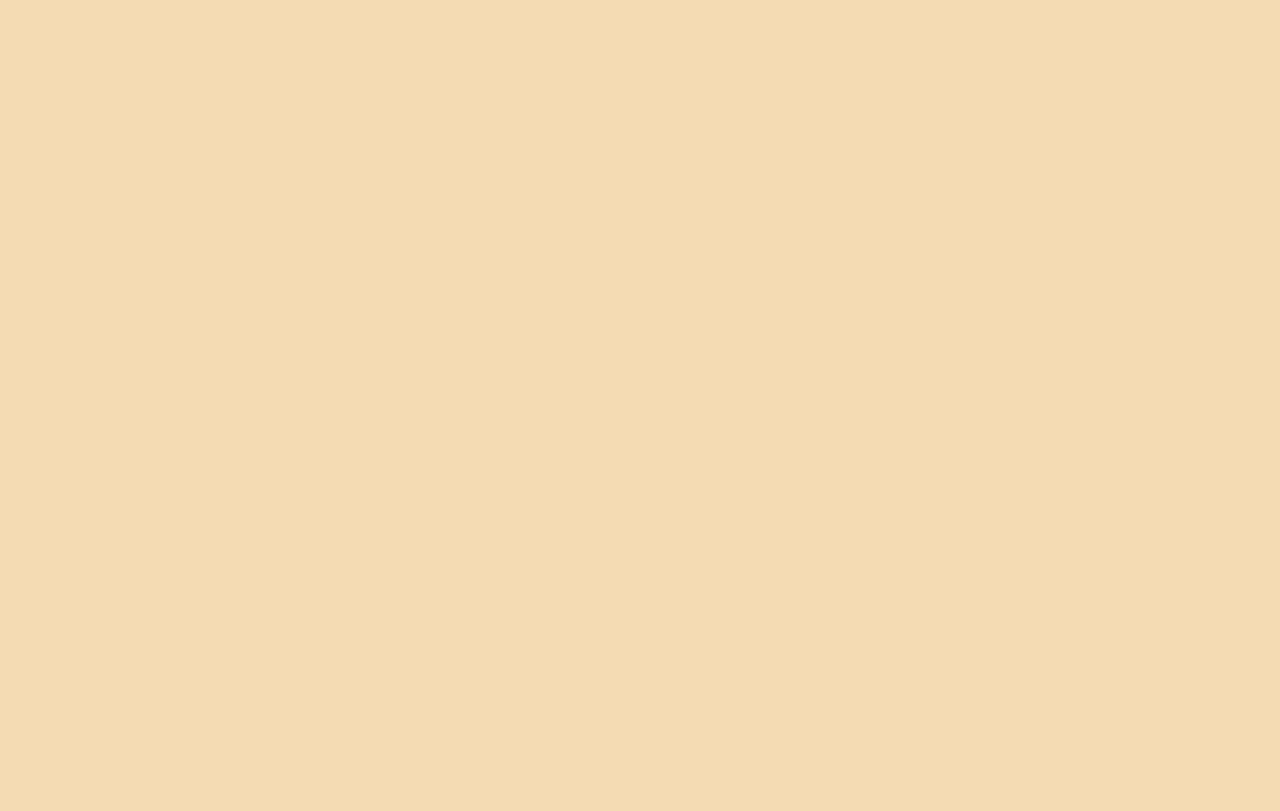
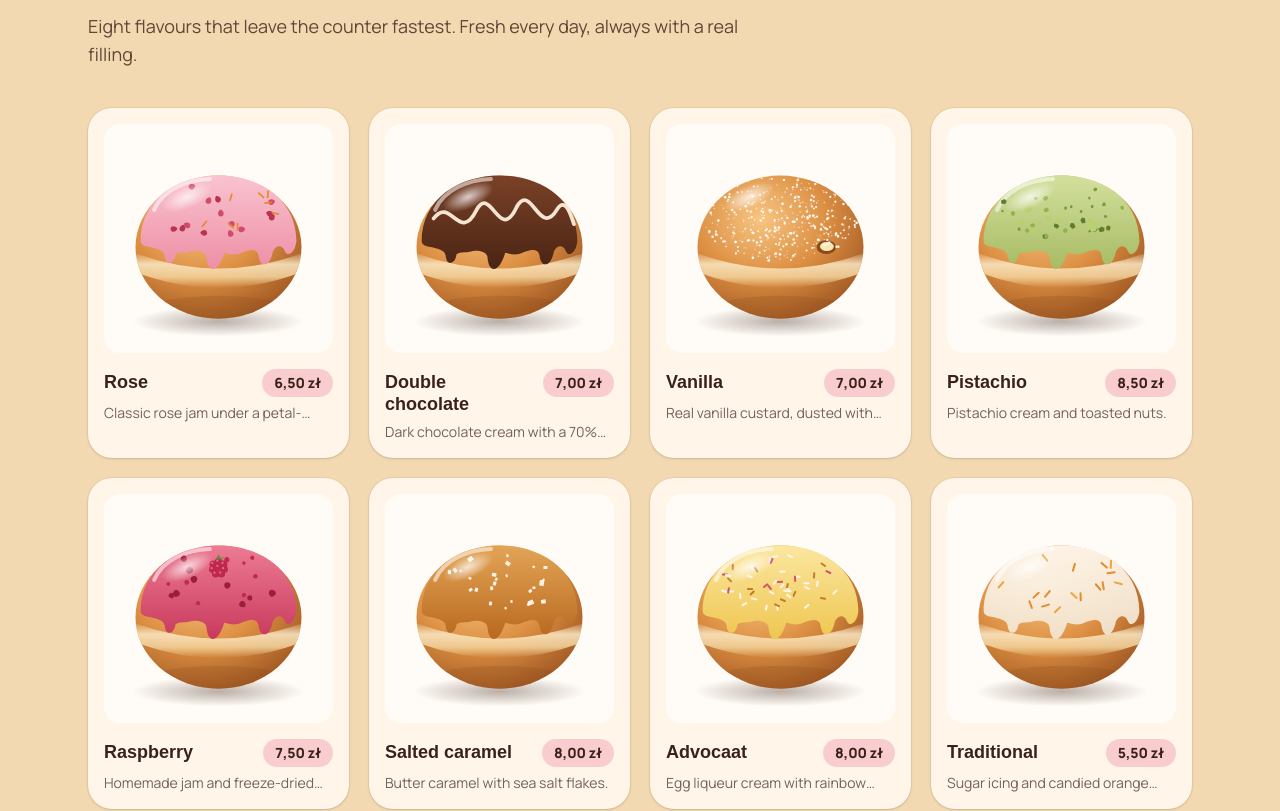
Before and after one commit to Naykamayashi/paczkarnia-zlota, a Next.js app: page /en in a window 1280 px wide. Shown: the part 882-1693 px from the top of the page. Built offline with nearby package versions, Linux system fonts and the light colour scheme; a web font is replaced by a local one.

Commit message:
Add doughnut menu with data in data/donuts.ts

```diff
--- a/app/[lang]/page.tsx
+++ b/app/[lang]/page.tsx
@@ -3,6 +3,7 @@ import { hasLocale } from "@/i18n/config";
 import { getDictionary } from "@/i18n";
 import Header from "@/components/Header";
 import Hero from "@/components/Hero";
+import Menu from "@/components/Menu";
 
 export default async function Home({ params }: PageProps<"/[lang]">) {
   const { lang } = await params;
@@ -14,7 +15,7 @@ export default async function Home({ params }: PageProps<"/[lang]">) {
       <Header lang={lang} nav={dict.nav} />
       <main id="top">
         <Hero t={dict.hero} />
-        <div className="h-[200vh] bg-dough" />
+        <Menu lang={lang} t={dict.menu} />
       </main>
     </>
   );
--- /dev/null
+++ b/components/Menu.tsx
@@ -0,0 +1,50 @@
+import Image from "next/image";
+import type { Locale } from "@/i18n/config";
+import type { Dictionary } from "@/i18n/dictionaries/pl";
+import { donuts } from "@/data/donuts";
+
+// Цены всегда в польском формате («6,50 zł»): пекарня в Варшаве, платят в злотых.
+const price = new Intl.NumberFormat("pl-PL", { style: "currency", currency: "PLN" });
+
+export default function Menu({ lang, t }: { lang: Locale; t: Dictionary["menu"] }) {
+  return (
+    <section id="menu" className="bg-dough py-16 sm:py-24">
+      <div className="mx-auto max-w-6xl px-4 sm:px-6">
+        <div className="max-w-2xl">
+          <h2 className="font-display text-3xl font-extrabold sm:text-5xl">{t.title}</h2>
+          <p className="mt-4 text-lg text-chocolate/80">{t.subtitle}</p>
+        </div>
+
+        <ul className="mt-10 grid grid-cols-1 gap-5 min-[480px]:grid-cols-2 lg:grid-cols-4">
+          {donuts.map((d) => (
+            <li
+              key={d.id}
+              className="group flex flex-col rounded-3xl bg-cream p-4 shadow-sm ring-1 ring-chocolate/5 transition hover:-translate-y-1 hover:shadow-xl hover:shadow-caramel/15"
+            >
+              <div className="relative aspect-square overflow-hidden rounded-2xl bg-white/60">
+                <Image
+                  src={d.image}
+                  alt={d.name[lang]}
+                  fill
+                  sizes="(min-width: 1024px) 25vw, (min-width: 480px) 50vw, 100vw"
+                  className="object-cover transition duration-500 group-hover:scale-105"
+                />
+              </div>
+              <div className="mt-4 flex items-baseline justify-between gap-3">
+                <h3 className="font-display text-lg font-bold leading-tight">{d.name[lang]}</h3>
+                <p className="shrink-0 rounded-full bg-glaze/50 px-3 py-1 text-sm font-extrabold">
+                  {price.format(d.price)}
+                </p>
+              </div>
+              <p className="mt-1.5 line-clamp-1 text-sm text-chocolate/70" title={d.desc[lang]}>
+                {d.desc[lang]}
+              </p>
+            </li>
+          ))}
+        </ul>
+
+        <p className="mt-8 text-center text-sm text-chocolate/70">{t.note}</p>
+      </div>
+    </section>
+  );
+}
--- /dev/null
+++ b/data/donuts.ts
@@ -0,0 +1,102 @@
+import type { Locale } from "@/i18n/config";
+
+export type Donut = {
+  id: string;
+  /** Путь к картинке в /public. Чтобы поставить фото — замените на '/images/paczek-roza.webp'. */
+  image: string;
+  /** Цена за штуку в злотых */
+  price: number;
+  name: Record<Locale, string>;
+  desc: Record<Locale, string>;
+};
+
+export const donuts: Donut[] = [
+  {
+    id: "roza",
+    image: "/images/paczek-roza.svg",
+    price: 6.5,
+    name: { pl: "Z różą", uk: "З трояндою", en: "Rose" },
+    desc: {
+      pl: "Klasyczna konfitura różana i lukier z płatkami.",
+      uk: "Класичне трояндове варення і глазур з пелюстками.",
+      en: "Classic rose jam under a petal-dusted glaze.",
+    },
+  },
+  {
+    id: "czekolada",
+    image: "/images/paczek-czekolada.svg",
+    price: 7,
+    name: { pl: "Podwójna czekolada", uk: "Подвійний шоколад", en: "Double chocolate" },
+    desc: {
+      pl: "Krem z ciemnej czekolady i polewa 70%.",
+      uk: "Крем з чорного шоколаду і глазур 70%.",
+      en: "Dark chocolate cream with a 70% cocoa glaze.",
+    },
+  },
+  {
+    id: "wanilia",
+    image: "/images/paczek-wanilia.svg",
+    price: 7,
+    name: { pl: "Waniliowy", uk: "Ванільний", en: "Vanilla" },
+    desc: {
+      pl: "Budyń z prawdziwej wanilii, cukier puder.",
+      uk: "Заварний крем зі справжньою ваніллю, цукрова пудра.",
+      en: "Real vanilla custard, dusted with icing sugar.",
+    },
+  },
+  {
+    id: "pistacja",
+    image: "/images/paczek-pistacja.svg",
+    price: 8.5,
+    name: { pl: "Pistacjowy", uk: "Фісташковий", en: "Pistachio" },
+    desc: {
+      pl: "Krem pistacjowy i prażone orzechy.",
+      uk: "Фісташковий крем і підсмажені горіхи.",
+      en: "Pistachio cream and toasted nuts.",
+    },
+  },
+  {
+    id: "malina",
+    image: "/images/paczek-malina.svg",
+    price: 7.5,
+    name: { pl: "Malinowy", uk: "Малиновий", en: "Raspberry" },
+    desc: {
+      pl: "Domowa konfitura i liofilizowane maliny.",
+      uk: "Домашнє варення і сушена малина.",
+      en: "Homemade jam and freeze-dried raspberries.",
+    },
+  },
+  {
+    id: "karmel",
+    image: "/images/paczek-karmel.svg",
+    price: 8,
+    name: { pl: "Słony karmel", uk: "Солона карамель", en: "Salted caramel" },
+    desc: {
+      pl: "Karmel na maśle i płatki soli morskiej.",
+      uk: "Карамель на вершковому маслі та пластівці морської солі.",
+      en: "Butter caramel with sea salt flakes.",
+    },
+  },
+  {
+    id: "adwokat",
+    image: "/images/paczek-adwokat.svg",
+    price: 8,
+    name: { pl: "Adwokatowy", uk: "З яєчним лікером", en: "Advocaat" },
+    desc: {
+      pl: "Krem z likierem jajecznym i kolorowa posypka.",
+      uk: "Крем з яєчним лікером і кольорова посипка.",
+      en: "Egg liqueur cream with rainbow sprinkles.",
+    },
+  },
+  {
+    id: "klasyczny",
+    image: "/images/paczek-klasyczny.svg",
+    price: 5.5,
+    name: { pl: "Tradycyjny", uk: "Традиційний", en: "Traditional" },
+    desc: {
+      pl: "Lukier i kandyzowana skórka pomarańczowa.",
+      uk: "Цукрова глазур і цукати з апельсинової шкірки.",
+      en: "Sugar icing and candied orange peel.",
+    },
+  },
+];
```
